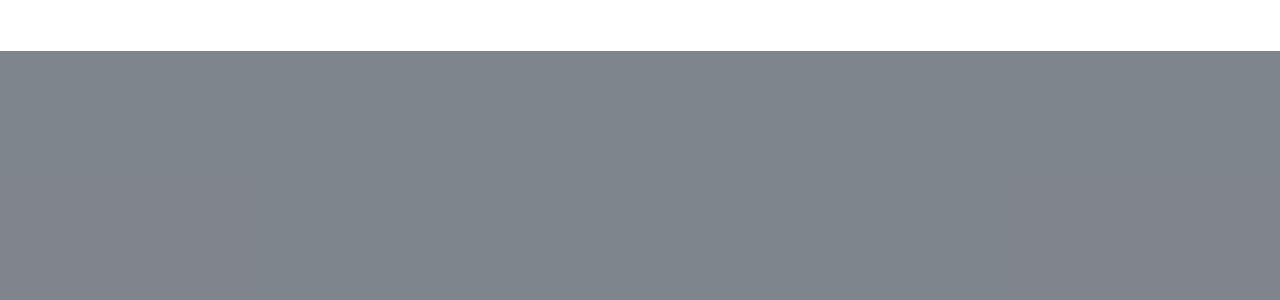
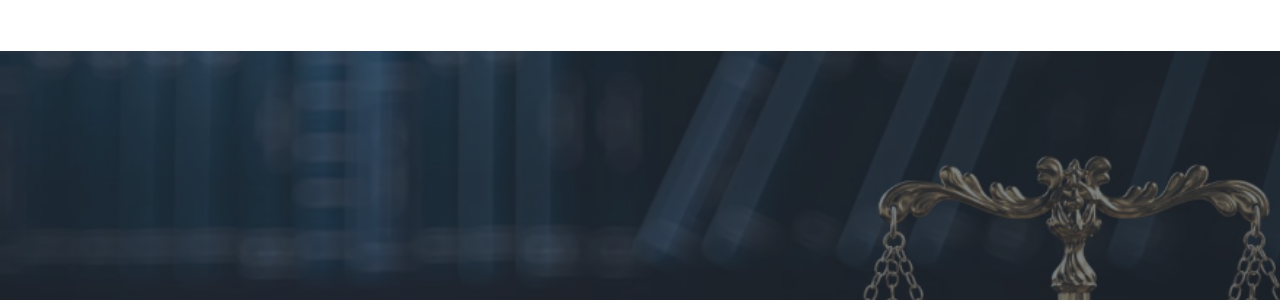
Before and after one commit to amir811537/legal-solution-web, a plain HTML site: page index.html in a window 1280 px wide. Shown: the part 73-373 px from the top of the page. Drawn offline with nearby package versions, Linux system fonts and the light colour scheme; the site is published under a folder, as on GitHub Pages, so addresses that start at the root find nothing.

Commit message:
banner problem sloved

```diff
--- a/index.html
+++ b/index.html
@@ -130,7 +130,7 @@
 
 <section class="py-14">
 
-    <div class="hero min-h-screen" style="background-image: url(/images/banner.png);">
+    <div class="hero min-h-screen" style="background-image: url(images/banner.png);">
         <div class="hero-overlay bg-opacity-60"></div>
         <div class="hero-content text-center text-neutral-content">
           <div class="">
```
